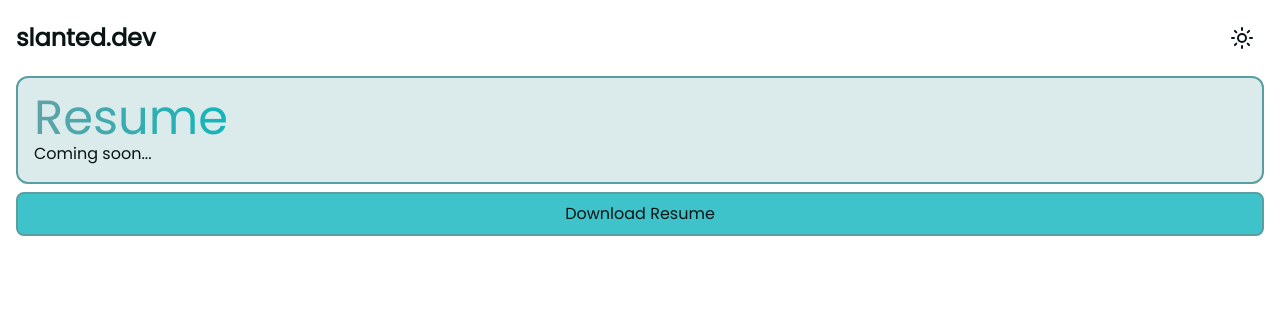
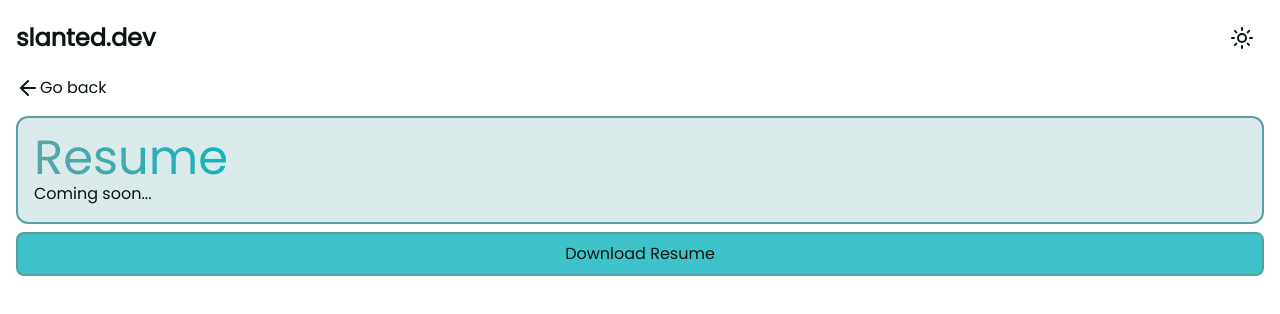
Before and after one commit to garrett-huggins/portfolio-v3, an Astro site: page /resume in a window 1280 px wide. Built offline with nearby package versions, Linux system fonts and the light colour scheme; Astro itself is replaced by a stand-in of ours.

Commit message:
add back button

```diff
--- a/src/pages/resume.astro
+++ b/src/pages/resume.astro
@@ -2,9 +2,13 @@
 import Layout from "@/layouts/layout.astro";
 import Card from "@/components/ui/card.astro";
 import Button from "@/components/ui/button.astro";
+import { ArrowLeft } from "lucide-astro";
 ---
 
 <Layout title="resume | slanted.dev" pageDesc="Garrett Huggins Resume">
+  <button class="mb-4">
+    <a href="/" class="flex hover:underline"><ArrowLeft /> Go back</a>
+  </button>
   <Card>
     <h2
       class="inline-block bg-gradient-to-r from-highlight-muted to-highlight-dark bg-clip-text text-5xl text-transparent dark:to-highlight"
```
